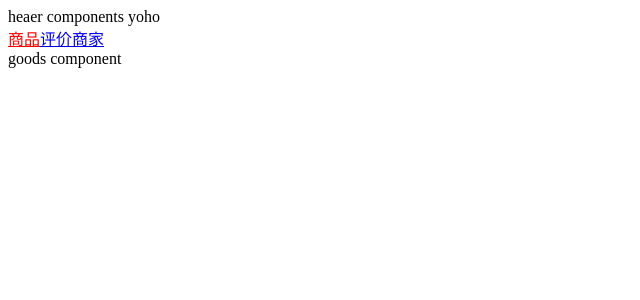
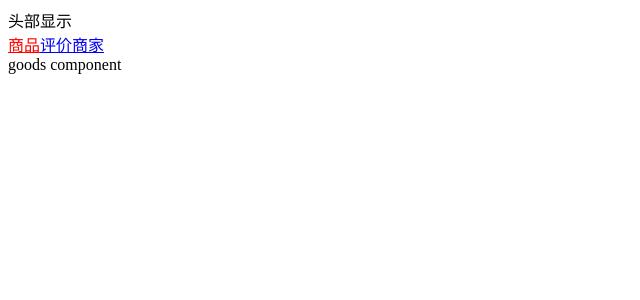
Before and after one commit to chenziyuncs/vue_ele, a Vue app: page /#/goods in a window 1280 px wide. Shown: the top 300 px of the page, without its empty margins (0-640 px from the left). Built offline with nearby package versions, Linux system fonts and the light colour scheme.

Commit message:
项目架构

```diff
--- a/src/components/header/header.vue
+++ b/src/components/header/header.vue
@@ -1,6 +1,6 @@
 <template>
   <div>
-    heaer components yoho
+    头部显示
   </div>
 </template>
 
```
